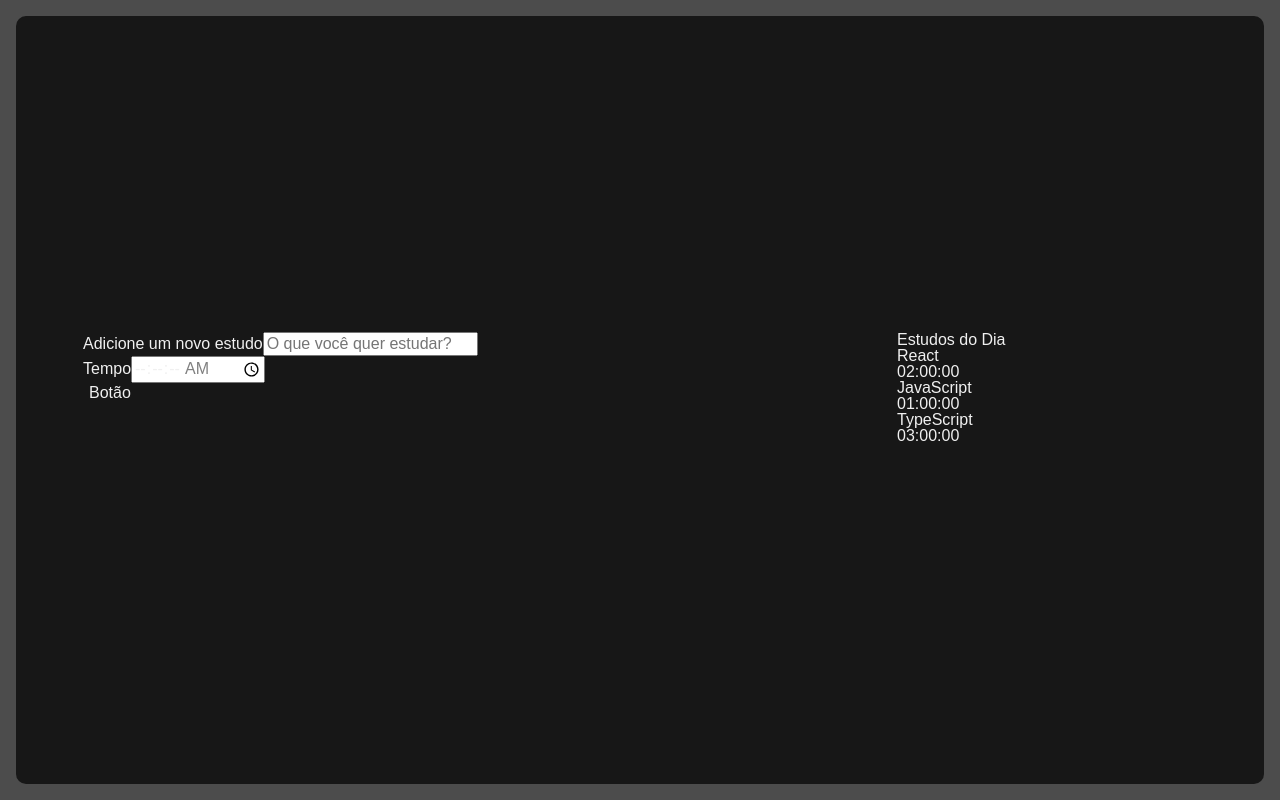
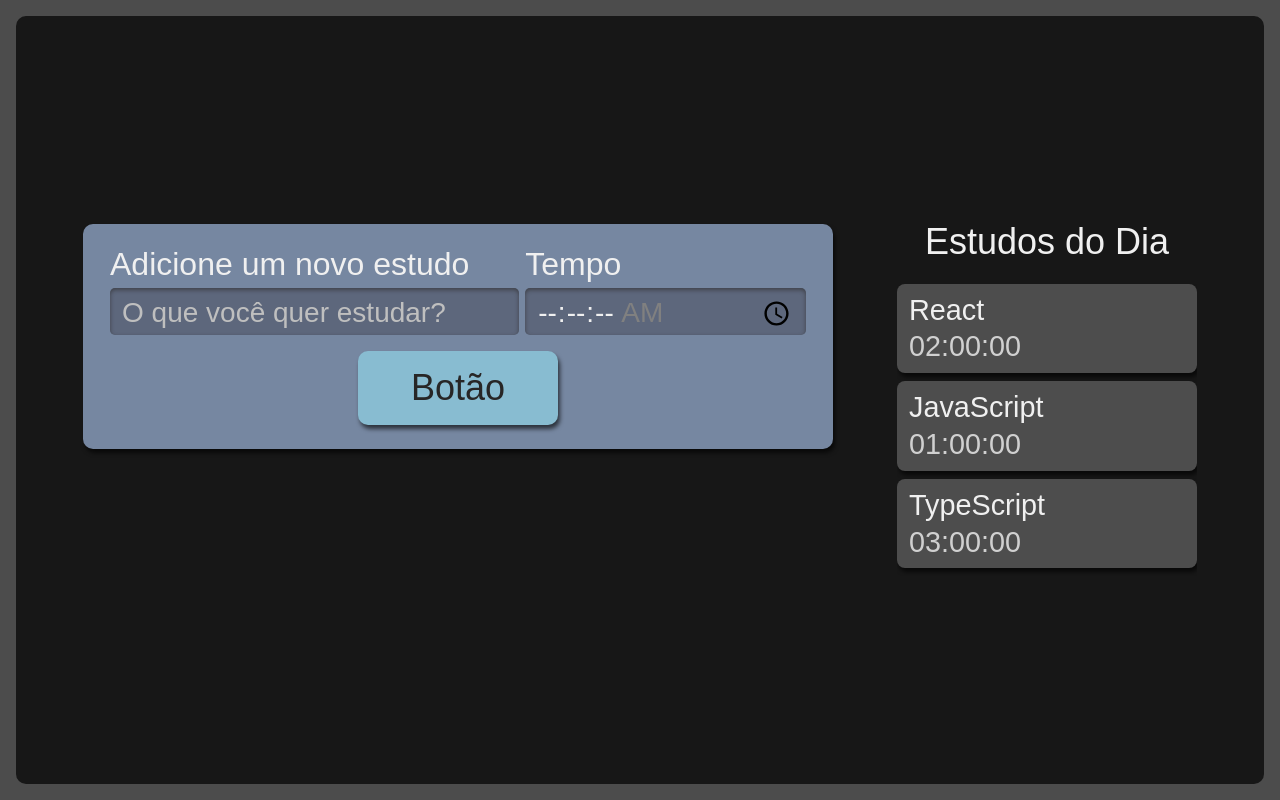
Before and after one commit to Raphael-Goulart/accountant-with-react, a React (Create React App) app: page / in a window 1280 px wide. Built offline with nearby package versions, Linux system fonts and the light colour scheme.

Commit message:
add module.scss

```diff
--- a/package.json
+++ b/package.json
@@ -41,6 +41,7 @@
     ]
   },
   "devDependencies": {
-    "sass": "^1.53.0"
+    "sass": "^1.53.0",
+    "typescript-plugin-css-modules": "^3.4.0"
   }
 }
--- /dev/null
+++ b/src/components/button/Botao.module.scss
@@ -0,0 +1,25 @@
+.botao {
+    align-self: center;
+    background-color: #88bcd1;
+    border-radius: 10px;
+    box-shadow: 2px 4px 4px #0000009F;
+    color: #272626;
+    cursor: pointer;
+    font-size: 1.25rem;
+    padding: 16px;
+    width: 150px;
+
+    &:active {
+      background-color: #7CA6B7;
+      box-shadow: 2px 2px 4px #0000009F inset;
+    }
+  }
+
+  @media screen and (min-width: 1280px) {
+    .botao {
+      grid-column-start: span 2;
+      justify-self: center;
+      width: 200px;
+      font-size: 2.25rem;
+    }
+  }
--- a/src/components/button/index.tsx
+++ b/src/components/button/index.tsx
@@ -1,9 +1,10 @@
 import React from "react";
+import style from './Botao.module.scss';
 
 class Button extends React.Component { //botao que extende um botao react
-    render(): React.ReactNode { //o render é obrigatorio
+    render() { //o render é obrigatorio
         return ( //retorna nosso HTML
-            <button>
+            <button className={style.botao}>
                 Botão
             </button>
         )
--- /dev/null
+++ b/src/components/form/Form.module.scss
@@ -0,0 +1,61 @@
+.novaTarefa {
+    display:flex;
+    flex-direction: column;
+    grid-area: nova-tarefa;
+    background-color: #7687A1;
+    border-radius: 10px;
+    box-shadow: 2px 4px 4px #0000009F;
+    padding: 12px;
+
+    .inputContainer {
+      display: flex;
+      flex-direction: column;
+      width: 100%;
+      margin-bottom: 16px;
+
+      label {
+        margin-bottom: 8px;
+        font-size: 1.25rem;
+      }
+
+      input {
+        width: 100%;
+        padding: 8px 12px 4px;
+        box-sizing: border-box;
+        border: unset;
+        border-radius: 5px;
+        background-color: #5D677C;
+        box-shadow: 0px 2px 4px #2D2B2B9F inset;
+
+        &::placeholder {
+          color: #BFBFBF;
+        }
+      }
+    }
+
+    @media screen and (min-width: 1280px) {
+      flex-direction: row;
+      flex-wrap: wrap;
+      justify-content: space-around;
+      font-size: 2.25rem;
+      padding: 24px;
+      box-sizing: border-box;
+
+      .inputContainer {
+        width: calc(60% - 12px);
+
+        &:last-of-type {
+          width: 40%;
+        }
+
+        label {
+          font-size: 2rem;
+        }
+
+        input {
+          height: 100%;
+          font-size: 1.75rem;
+        }
+      }
+    }
+  }
--- a/src/components/form/index.tsx
+++ b/src/components/form/index.tsx
@@ -1,11 +1,12 @@
 import React from "react";
 import Button from  "../button";
+import style from './Form.module.scss'
 
 class Form extends React.Component {
     render(): React.ReactNode {
         return (
-            <form>
-                <div>
+            <form className={style.novaTarefa}>
+                <div className={style.inputContainer}>
                     <label htmlFor="tarefa">
                     Adicione um novo estudo
                     </label>
@@ -17,7 +18,7 @@
                      required
                      />
                 </div>
-                <div>
+                <div className={style.inputContainer}>
                     <label htmlFor="tempo">
                         Tempo
                     </label>
--- /dev/null
+++ b/src/components/list/List.module.scss
@@ -0,0 +1,75 @@
+.listaTarefas {
+    grid-area: tarefas;
+    height: 100%;
+
+    h2 {
+      font-size: 1.25rem;
+      margin-bottom: 12px;
+    }
+
+    ul {
+      max-height: 350px;
+      overflow-y: scroll;
+        scrollbar-width: thin;
+    }
+
+    @media screen and (min-width:1280px) {
+
+      h2{
+        text-align: center;
+        font-size: 2.25rem;
+        margin-bottom: 24px;
+      }
+
+      ul {
+        overflow: auto;
+        max-height: 500px;
+      }
+    }
+  }
+
+  .item {
+    background-color: #4D4D4D;
+    border-radius: 8px;
+    box-shadow: 2px 4px 4px #0000009F;
+    padding: 12px;
+    margin-bottom: 8px;
+    position: relative;
+    cursor: pointer;
+
+    h3 {
+      margin-bottom: 8px;
+      word-break: break-all;
+    }
+
+    span {
+      color: #D0D0D0;
+    }
+
+    @media screen and (min-width:1280px) {
+      font-size: 1.8rem;
+    }
+  }
+
+  .itemSelecionado {
+    background-color: #292929;
+    box-shadow: 2px 4px 4px #0000009F inset;
+  }
+
+  .itemCompletado {
+    background-color: #566F42;
+    cursor: auto;
+
+    .concluido {
+      display: block;
+      background-image: url('../../assets/img/check-mark.svg');
+      background-repeat: no-repeat;
+      background-size: 38px 38px;
+      position: absolute;
+      top: 50%;
+      right: 12px;
+      transform: translateY(-50%);
+      width: 42px;
+      height: 43px;
+    }
+  }
--- a/src/components/list/index.tsx
+++ b/src/components/list/index.tsx
@@ -1,4 +1,5 @@
 import React from "react";
+import style from './List.module.scss'
 
 function List() {
     const tarefas = [{
@@ -12,11 +13,11 @@
         tempo: '03:00:00'
     }]
     return (
-        <aside>
+        <aside className={style.listaTarefas}>
             <h2>Estudos do Dia</h2>
             <ul>
                 {tarefas.map((item, index) => (
-                    <li key={index}>
+                    <li key={index} className={style.item}>
                         <h3> {item.tarefa} </h3>
                         <span> {item.tempo} </span>
                     </li>
--- a/src/pages/App.tsx
+++ b/src/pages/App.tsx
@@ -1,15 +1,17 @@
 import React from 'react';
 import Form from '../components/form';
 import List from '../components/list';
-import './style.scss';
+import style from './App.module.scss';
+
 
 
 function App() {
   return (
-    <div className="AppStyle">
+    <div className={style.AppStyle}>
 
         <Form/>
         <List/>
+
 
     </div>
   );
--- a/tsconfig.json
+++ b/tsconfig.json
@@ -18,7 +18,8 @@
     "resolveJsonModule": true,
     "isolatedModules": true,
     "noEmit": true,
-    "jsx": "react-jsx"
+    "jsx": "react-jsx",
+    "plugins":[{ "name": "typescript-plugin-css-modules" }]
   },
   "include": [
     "src"
```
Also changed, not shown: src/assets/img/check-mark.svg (added), src/pages/App.module.scss (renamed from src/pages/style.scss), 1 other file (tests, documents, lock files or other folders).
